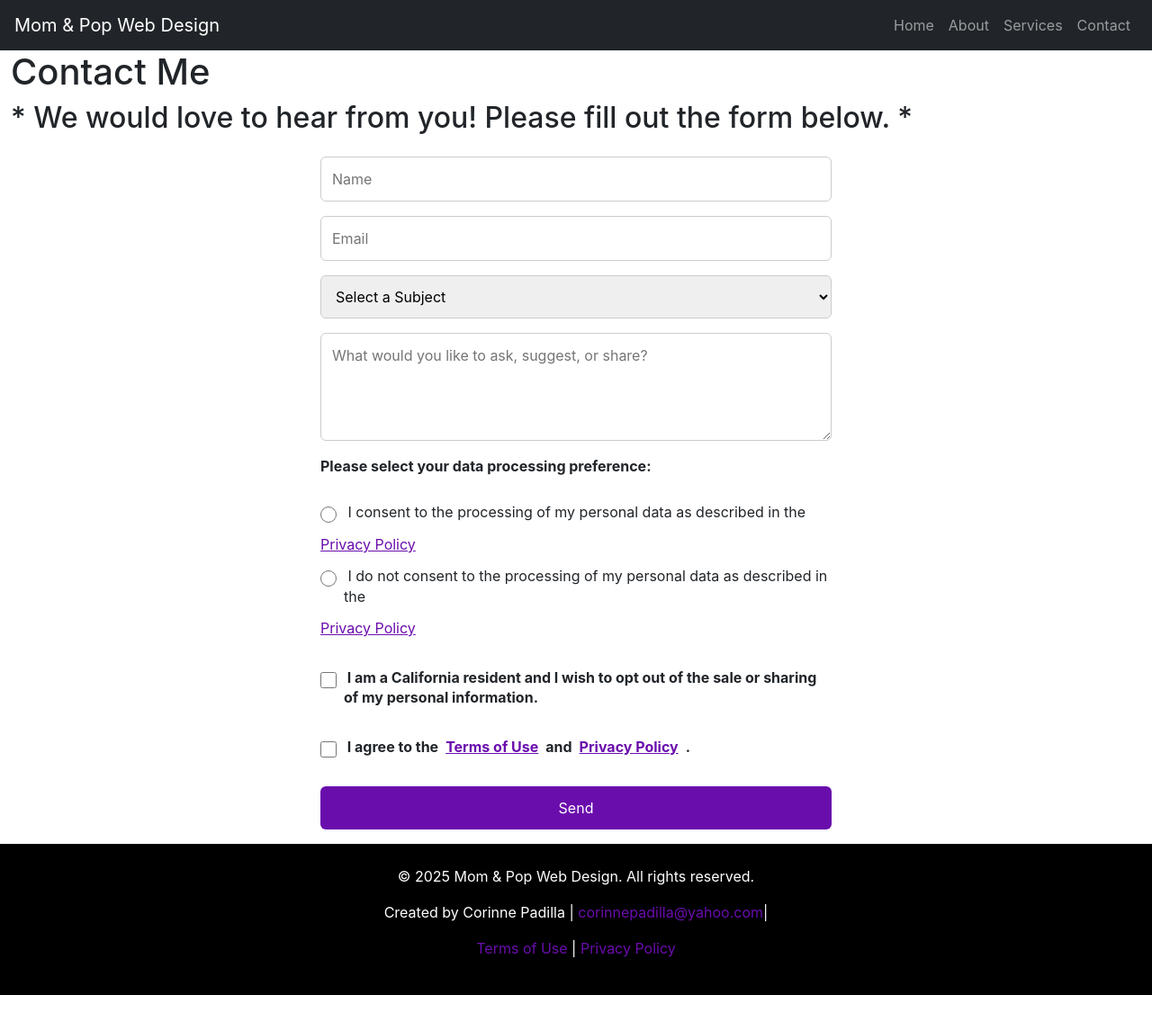
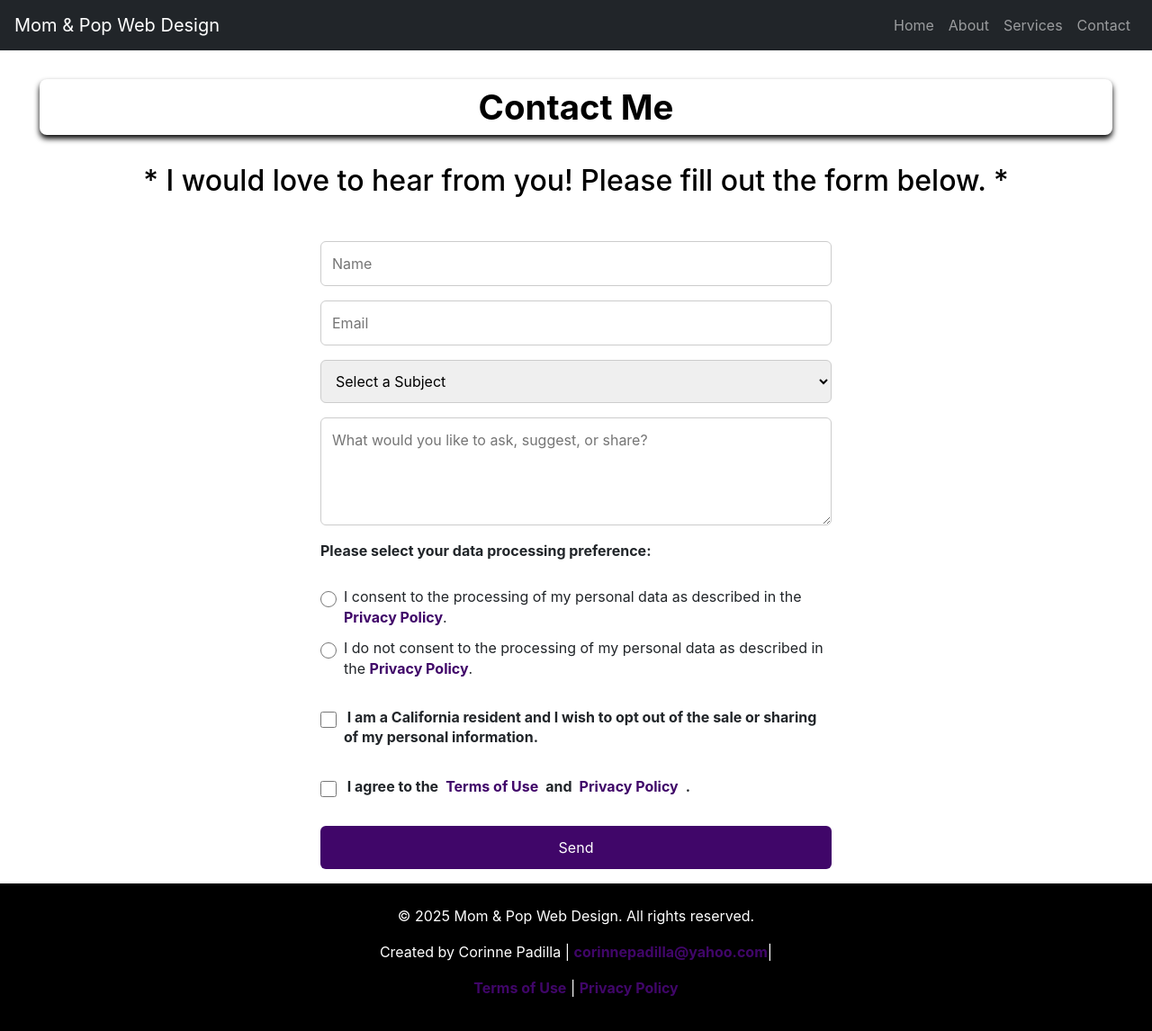
Before and after one commit to cochav4884/BusinessPortfolio, a React (Create React App) app in the folder mybusinessportfolio/: page /contact in a window 1280 px wide. Shown: the top 1146 px of the page at 90% size. Before the commit the page ends 1106 px from the top, so only its background shows below. Built offline with nearby package versions, Linux system fonts and the light colour scheme.

Commit message:
fixed contact page privacy policy links content alignment and css. fixed added page-header and section to app.css

```diff
--- a/mybusinessportfolio/src/App.css
+++ b/mybusinessportfolio/src/App.css
@@ -1,3 +1,22 @@
+.page-header {
+  background-color: #ffffff; /* white background */;
+  border-radius: 8px;
+  color: #000000;
+  font-weight: 700;
+  font-size: 2.4rem;
+  text-align: center;
+  margin: 2rem;
+  padding: 0.5rem;
+  box-shadow: 0 4px 6px #000000; /* black shadow */;
+}
+
+.section {
+  margin-bottom: 2rem;
+  text-align: center;
+  color: #000000; /* black text */
+  text-shadow: none;
+}
+
 .App {
   text-align: center;
 }
@@ -47,7 +66,7 @@ footer {
 }
 
 footer a {
-  color: #6a0dad; /* Eggplant purple accent */
+  color: #400669; /* Eggplant purple accent */
   text-decoration: none;
 }
 
@@ -121,13 +140,20 @@ textarea {
 }
 
 .privacy-inline-link {
-  color: #6a0dad;
-  text-decoration: underline;
+  color: #400669;
+  text-decoration: none;
+  font-weight: bold;
   white-space: nowrap; /* Prevent line breaks inside this link */
 }
 
+.privacy-inline-link:hover {
+  background-color: #000000;
+  color: #ffffff;
+  text-decoration: underline;
+}
+
 .custom-button {
-  background-color: #6a0dad;
+  background-color: #400669;
   color: #fff;
   border: none;
   padding: 0.75rem;
@@ -138,7 +164,7 @@ textarea {
 }
 
 .custom-button:hover {
-  background-color: #531a8a;
+  background-color: #400669;
 }
 
 .status-message {
--- a/mybusinessportfolio/src/components/Footer.js
+++ b/mybusinessportfolio/src/components/Footer.js
@@ -8,17 +8,17 @@ function Footer() {
         <p>© {new Date().getFullYear()} Mom & Pop Web Design. All rights reserved.</p>
         <p>
           Created by Corinne Padilla |{" "}
-          <Link to="/contact">
+          <Link to="/contact" className='privacy-inline-link '>
             corinnepadilla@yahoo.com
           </Link>
           |
         </p>
         <p>
-          <Link to="/termsofuse">
+          <Link to="/termsofuse" className='privacy-inline-link '>
             Terms of Use
           </Link>{" "}
           |{" "}
-          <Link to="/privacypolicy">
+          <Link to="/privacypolicy" className='privacy-inline-link '>
             Privacy Policy
           </Link>
         </p>
--- a/mybusinessportfolio/src/pages/About.js
+++ b/mybusinessportfolio/src/pages/About.js
@@ -3,7 +3,7 @@ import React from 'react';
 function About() {
   return (
     <div className="container mt-4">
-      <h1>About Mom & Pop Web Design</h1>
+      <h1 className='page-header'>About Mom & Pop Web Design</h1>
       <p>
         Welcome! We specialize in creating simple, beautiful, and functional websites
         tailored specifically for local mom and pop shops. Our goal is to help small businesses
--- a/mybusinessportfolio/src/pages/Contact.js
+++ b/mybusinessportfolio/src/pages/Contact.js
@@ -90,7 +90,7 @@ function Contact() {
             <h1 className="page-header">Contact Me</h1>
           </header>
           <h2 className="section">
-            * We would love to hear from you! Please fill out the form below. *
+            * I would love to hear from you! Please fill out the form below. *
           </h2>
 
           <section className="container">
@@ -150,12 +150,15 @@ function Contact() {
                     onChange={handleChange}
                     required
                   />
-                  &nbsp;I consent to the processing of my personal data as
-                  described in the{" "}
+                  <span>
+                    I consent to the processing of my personal data as described
+                    in the{" "}
+                    <Link to="/PrivacyPolicy" className="privacy-inline-link">
+                      Privacy Policy
+                    </Link>
+                    .
+                  </span>
                 </label>
-                <Link to="/PrivacyPolicy" className="privacy-inline-link">
-                  Privacy Policy
-                </Link>
 
                 <label className="radio-option">
                   <input
@@ -165,12 +168,15 @@ function Contact() {
                     checked={formData.consentChoice === "no_consent"}
                     onChange={handleChange}
                   />
-                  &nbsp;I do not consent to the processing of my personal data
-                  as described in the{" "}
+                  <span>
+                    I do not consent to the processing of my personal data as
+                    described in the{" "}
+                    <Link to="/PrivacyPolicy" className="privacy-inline-link">
+                      Privacy Policy
+                    </Link>
+                    .
+                  </span>
                 </label>
-                <Link to="/PrivacyPolicy" className="privacy-inline-link">
-                  Privacy Policy
-                </Link>
               </div>
 
               {/* Do Not Sell */}
--- a/mybusinessportfolio/src/pages/Home.js
+++ b/mybusinessportfolio/src/pages/Home.js
@@ -5,7 +5,7 @@ function Home() {
   return (
     <div className="container mt-5">
       <div className="text-center">
-        <h1 className="display-4 mb-3">Welcome to Mom & Pop Web Design</h1>
+        <h1 className='page-header'>Welcome to Mom & Pop Web Design</h1>
         <p className="lead mb-4">
           Helping local businesses build simple, beautiful websites that grow their customer base.
         </p>
--- a/mybusinessportfolio/src/pages/Services.js
+++ b/mybusinessportfolio/src/pages/Services.js
@@ -43,7 +43,7 @@ const services = [
 function Services() {
   return (
     <div className="container my-5">
-      <h2 className="mb-4 text-center">Our Services</h2>
+      <h2 className='page-header'>Our Services</h2>
       <div className="row">
         {services.map(({ title, description, price }, index) => (
           <div className="col-md-6 mb-4" key={index}>
```
